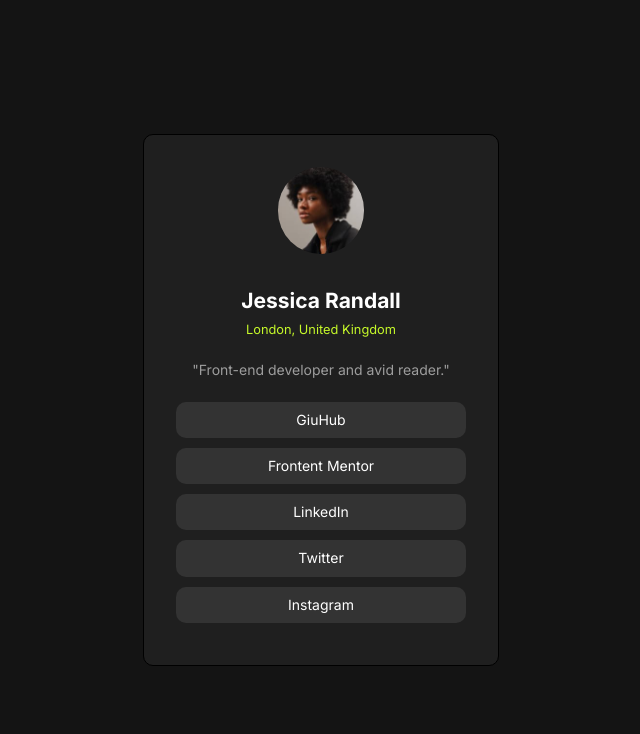
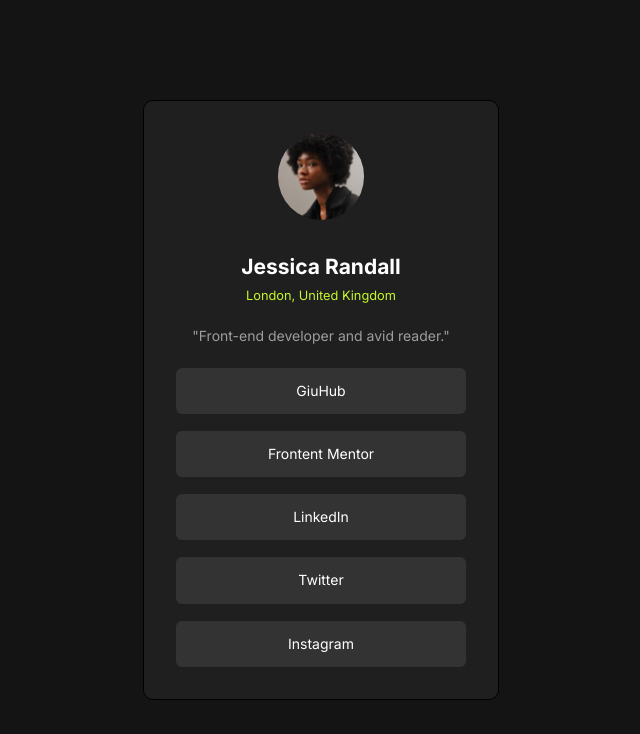
Before and after one commit to Risa2422/social_links_profile, a plain HTML site: page index.html in a window 1280 px wide. Shown: the whole page, without its empty margins (319-959 px from the left). Drawn offline with Linux system fonts and the light colour scheme.

Commit message:
modified some styles

```diff
--- a/style.css
+++ b/style.css
@@ -7,10 +7,6 @@ body {
     background-color: hsl(0, 0%, 8%);
     font-size: 14px;
     font-family: 'Inter', 'Arial Narrow', Arial, sans-serif;
-}
-
-li {
-    list-style: none;
 }
 
 .container {
@@ -27,14 +23,14 @@ li {
     border-radius: 10px;
 }
 
-.picture img{
+.picture img {
     width: 30%;
     border-radius: 50%;
     margin: auto;
     display: block;
 }
 
-.personal-information h2{
+.personal-information h2 {
     margin: 35px 20px 10px;
     color: white;
     text-align: center;
@@ -60,15 +56,16 @@ li {
 }
 
 .account li {
-    margin: 10px;
-    padding: 10px 20px;
-    margin: 10px 0px;
+    list-style: none;
+    /* margin: 10px; */
+    padding: 15px 20px;
+    margin-top: 17px;
     text-align: center;
-    border-radius: 10px;
+    border-radius: 6px;
     color: white;
     background-color:hsl(0, 0%, 20%);
 }
 
-.account li:hover{
+.account li:hover {
 background-color: hsl(75, 94%, 57%);
 }
```
Also changed, not shown: index.html (+1 -2 lines).
